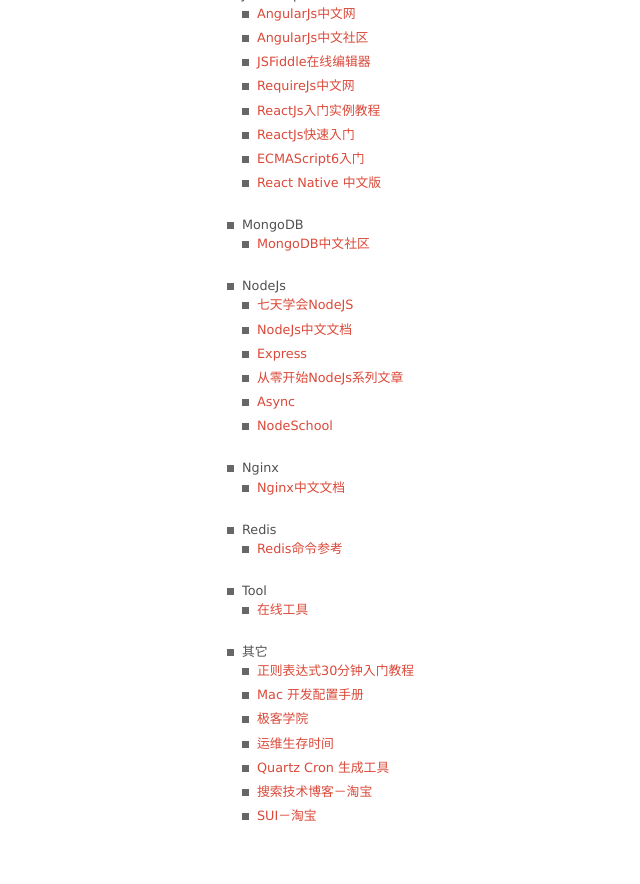
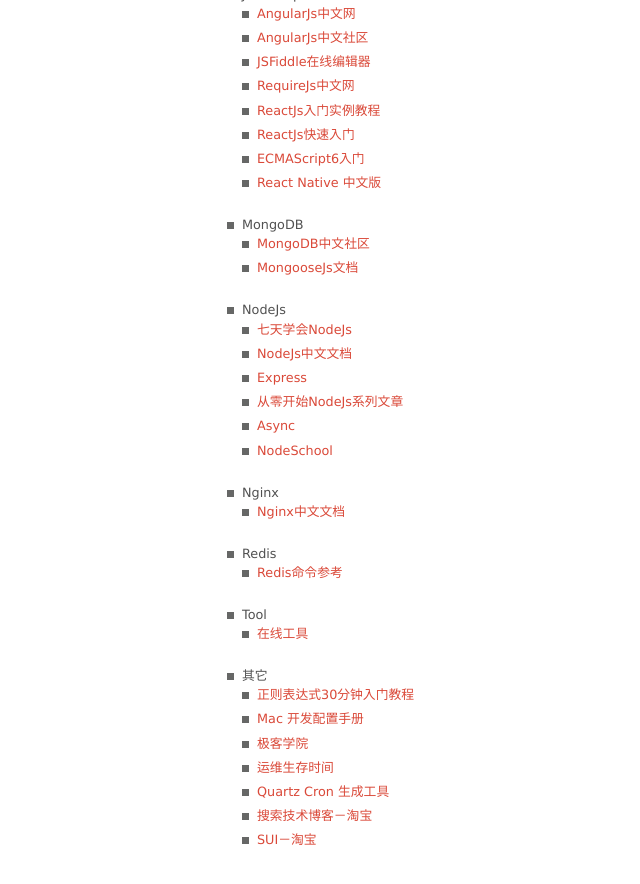
Before and after one commit to junhc/junhc.github.io, a Jekyll site: the page built from _posts/2015-08-18-bookmark.md, in a window 1280 px wide and 900 px high, scrolled down 458 px. Shown: the top 884 px of the window, without its empty margins (29-669 px from the left). Built offline with Jekyll 4.4.1, drawn with Linux system fonts in a browser that asks for light colours; Markdown is read by kramdown in place of the engine named in the settings; comment, search, counter and statistics services are not loaded.

Commit message:
Update 2015-08-18-bookmark.md

```diff
--- a/_posts/2015-08-18-bookmark.md
+++ b/_posts/2015-08-18-bookmark.md
@@ -23,8 +23,9 @@
   * [React Native 中文版](http://wiki.jikexueyuan.com/project/react-native/)
 * MongoDB
   * [MongoDB中文社区](http://www.mongoing.com/)
+  * [MongooseJs文档](http://mongoosejs.com/)
 * NodeJs
-  * [七天学会NodeJS](http://nqdeng.github.io/7-days-nodejs/)
+  * [七天学会NodeJs](http://nqdeng.github.io/7-days-nodejs/)
   * [NodeJs中文文档](http://nodeapi.ucdok.com/)
   * [Express](http://www.expressjs.com.cn/)
   * [从零开始NodeJs系列文章](http://blog.fens.me/)
```
